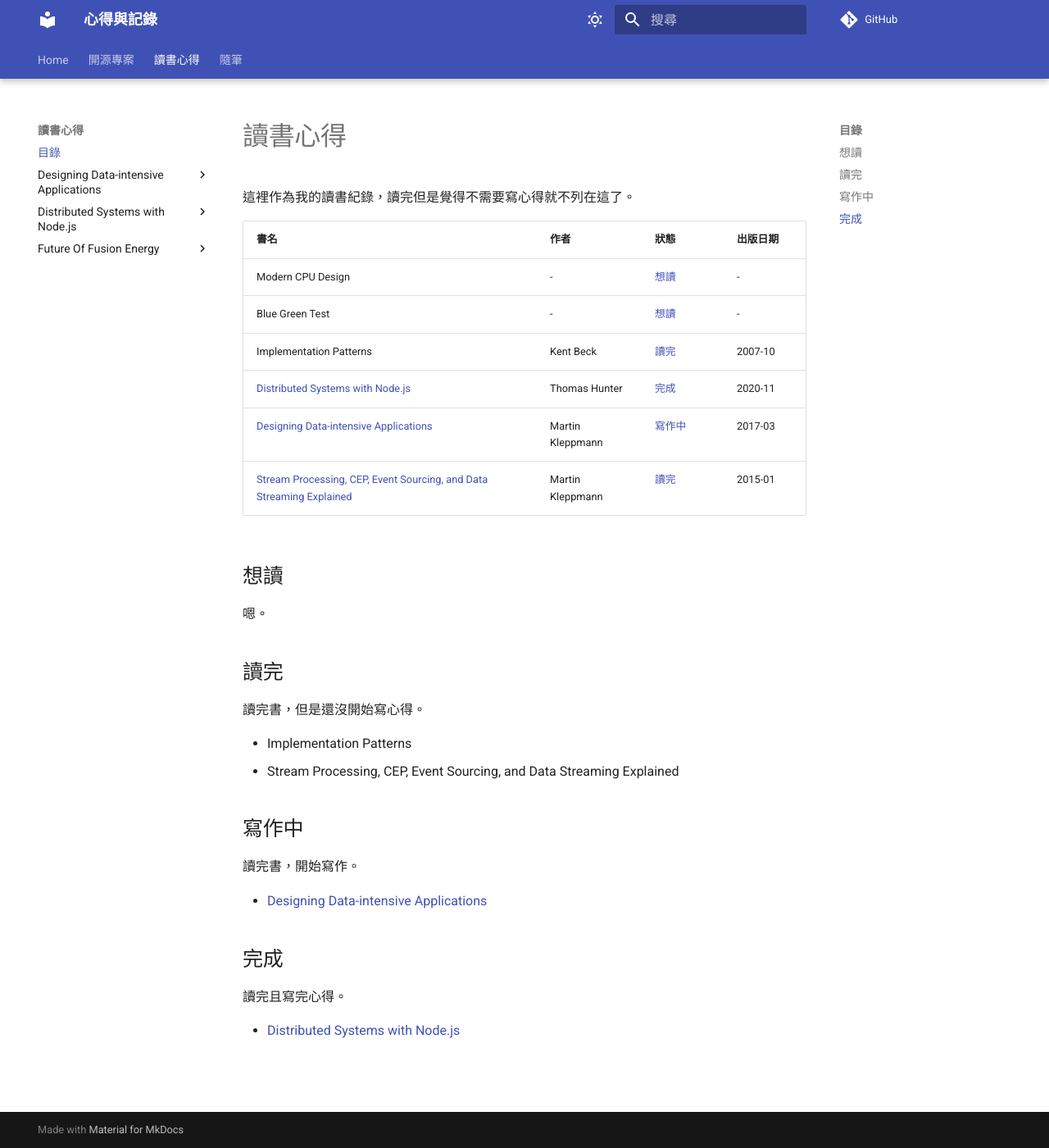
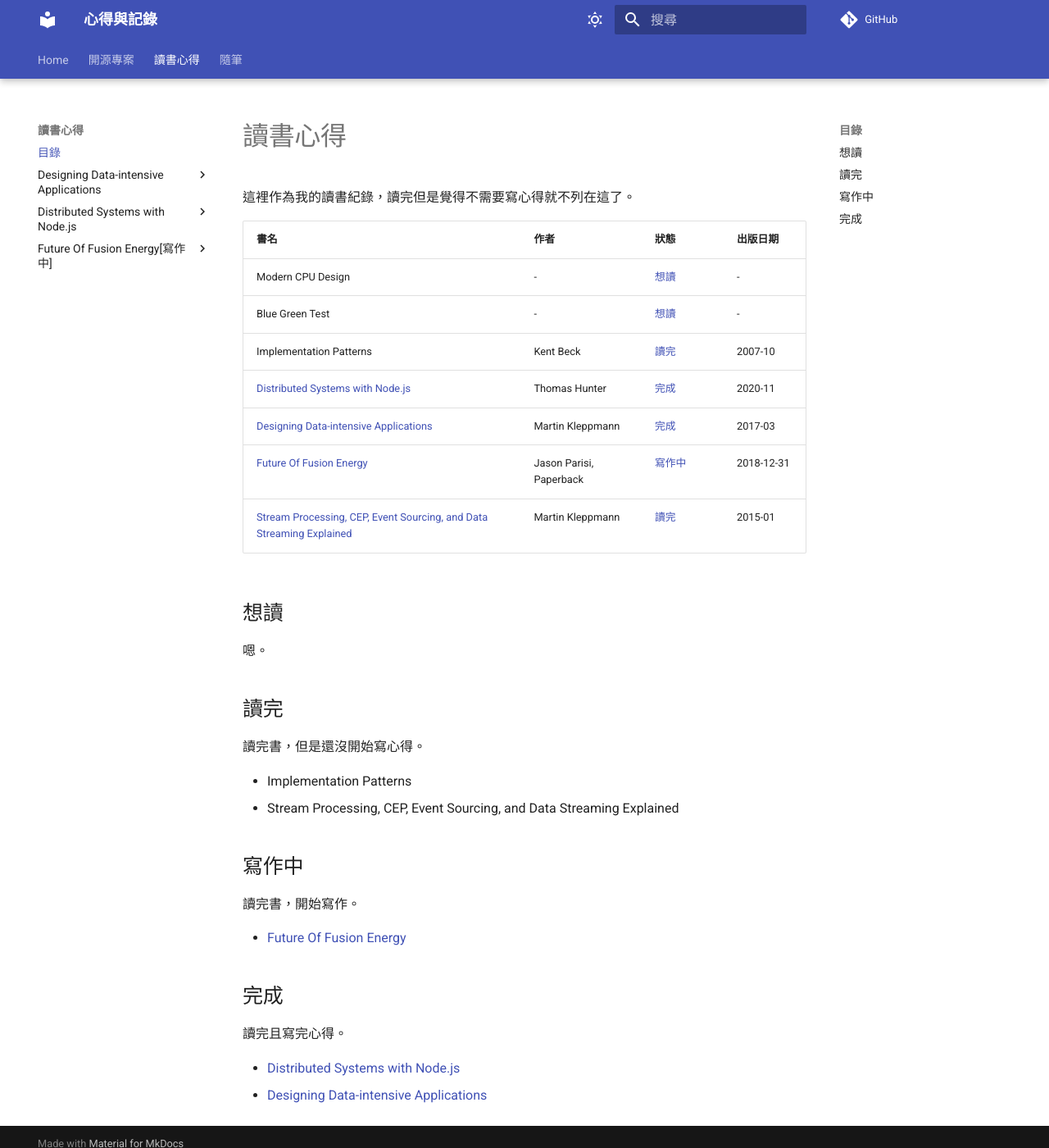
Before and after one commit to evan361425/evan361425.github.io, an MkDocs documentation site: the page built from src/feedback/index.md, in a window 1280 px wide and 1400 px high. Shown: the whole window at 82% size. Built offline with MkDocs 1.6.1 and Material for MkDocs 9.7.7, drawn with Linux system fonts in a browser that asks for light colours; comment, search, counter and statistics services are not loaded.

Commit message:
fix: feedback index

```diff
--- a/mkdocs.yaml
+++ b/mkdocs.yaml
@@ -33,7 +33,7 @@ nav:
           - 可觀測性: feedback/distributed-systems-with-node.js/observability.md
           - 容器化: feedback/distributed-systems-with-node.js/container.md
           - 容器調度工具和其他: feedback/distributed-systems-with-node.js/container-orchestration-and-misc.md
-      - "Future Of Fusion Energy":
+      - Future Of Fusion Energy[寫作中]:
           - 筆記: feedback/future-of-fusion-energy/sheet.md
   - 隨筆:
       - 簡介: essay/index.md
--- a/src/feedback/index.md
+++ b/src/feedback/index.md
@@ -2,14 +2,15 @@
 
 這裡作為我的讀書紀錄，讀完但是覺得不需要寫心得就不列在這了。
 
-| 書名                                                                   | 作者             | 狀態     | 出版日期 |
-| ---------------------------------------------------------------------- | ---------------- | -------- | -------- |
-| Modern CPU Design                                                      | -                | [想讀]   | -        |
-| Blue Green Test                                                        | -                | [想讀]   | -        |
-| Implementation Patterns                                                | Kent Beck        | [讀完]   | 2007-10  |
-| [Distributed Systems with Node.js]                                     | Thomas Hunter    | [完成]   | 2020-11  |
-| [Designing Data-intensive Applications]                                | Martin Kleppmann | [寫作中] | 2017-03  |
-| [Stream Processing, CEP, Event Sourcing, and Data Streaming Explained] | Martin Kleppmann | [讀完]   | 2015-01  |
+| 書名 | 作者 | 狀態 | 出版日期 |
+| - | - | - | - |
+| Modern CPU Design | - | [想讀] | -        |
+| Blue Green Test   | - | [想讀] | -        |
+| Implementation Patterns  | Kent Beck        | [讀完]   | 2007-10  |
+| [Distributed Systems with Node.js] | Thomas Hunter | [完成] | 2020-11  |
+| [Designing Data-intensive Applications] | Martin Kleppmann | [完成] | 2017-03  |
+| [Future Of Fusion Energy] | Jason Parisi, Paperback | [寫作中] | 2018-12-31  |
+| [Stream Processing, CEP, Event Sourcing, and Data Streaming Explained] | Martin Kleppmann | [讀完] | 2015-01 |
 
 ## 想讀
 
@@ -26,17 +27,19 @@
 
 讀完書，開始寫作。
 
--   [Designing Data-intensive Applications]
+-   [Future Of Fusion Energy]
 
 ## 完成
 
 讀完且寫完心得。
 
 -   [Distributed Systems with Node.js]
+-   [Designing Data-intensive Applications]
 
 [distributed systems with node.js]: distributed-systems-with-node.js/introduction.md
 [designing data-intensive applications]: designing-data-intensive-applications/introduction.md
 [stream processing, cep, event sourcing, and data streaming explained]: https://www.confluent.io/blog/making-sense-of-stream-processing/
+[future of fusion energy]: future-of-fusion-energy/sheet.md
 [想讀]: #想讀
 [讀完]: #讀完
 [寫作中]: #寫作中
```
Also changed, not shown: src/feedback/designing-data-intensive-applications/introduction.md (+16 -16 lines), src/feedback/future-of-fusion-energy/sheet.md (+4 -1 lines), src/feedback/future-of-fusion-energy/images/electricity-consumption.png (deleted), src/feedback/future-of-fusion-energy/images/intro-change-energy-consumption.png (added), src/feedback/future-of-fusion-energy/images/intro-per-capita-energy-use.png (added).
